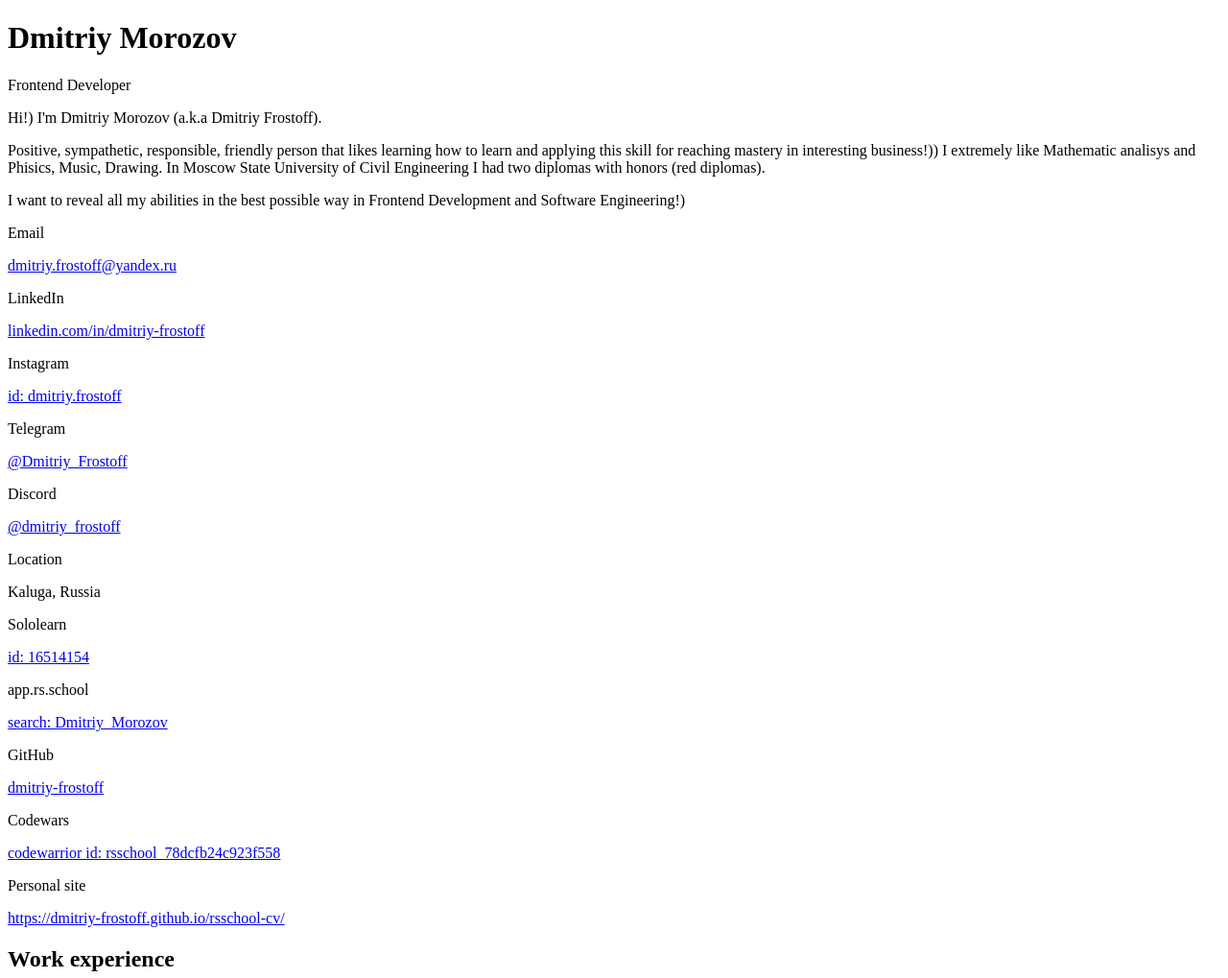
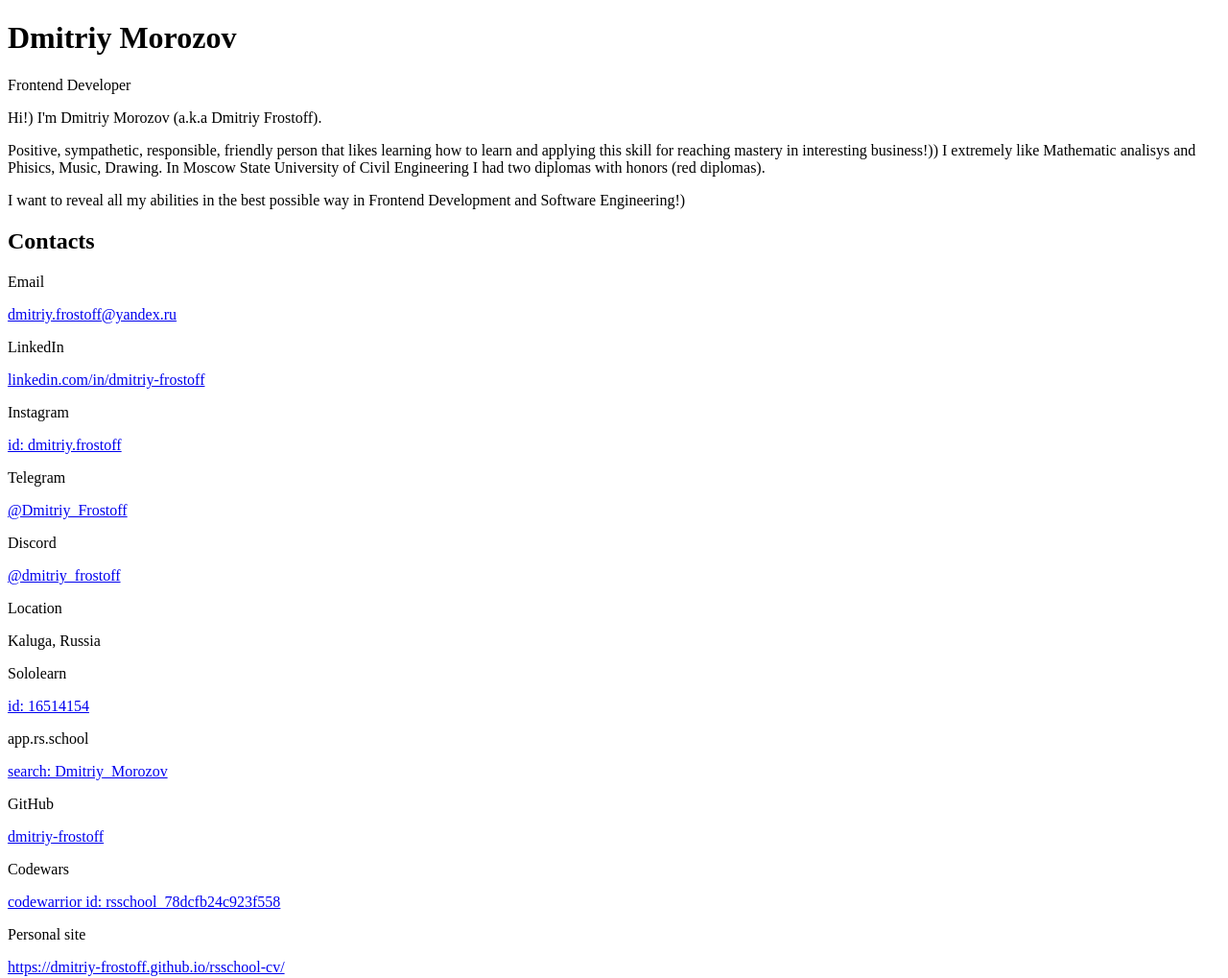
Before and after one commit to Dmitriy-Frostoff/cv-brief, a website: page CV/src/pages/index.html in a window 1280 px wide. Shown: the top 1019 px of the page at 96% size. Drawn offline with Linux system fonts and the light colour scheme.

Commit message:
fix(work-experience, contacts): fix problems found via validator.w3.org

```diff
--- a/CV/src/entities/contacts/ui/contacts.module.scss
+++ b/CV/src/entities/contacts/ui/contacts.module.scss
@@ -1,6 +1,21 @@
 @use '../../../shared/ui/common styles/index' as ui_common;
 
 .contacts {
+  // Position
+
+  // block-model
+  row-gap: var(--gap-beetween-paragraphs);
+
+  // Typography
+
+  // Decoration
+
+  // Animation
+
+  // Various
+}
+
+.contacts__wrapper {
   // Position
 
   // block-model
--- a/CV/src/pages/index.html
+++ b/CV/src/pages/index.html
@@ -49,7 +49,9 @@
           </div>
         </div>
         <!-- Contacts section start -->
-        <section class="layout-two-columns contacts">
+        <section class="layout-one-column contacts">
+          <h2 class="title-h2">Contacts</h2>
+          <div class="layout-two-columns contacts__wrapper">
             <div class="layout-one-column contacts__container">
               <!-- contact email start -->
               <div class="layout-one-column contacts__container">
@@ -149,6 +151,7 @@
 
               <!-- contact rsschool-cv end -->
             </div>
+          </div>
         </section>
 
         <!-- Contacts section end -->
@@ -178,8 +181,10 @@
                   <li>development of applications (Webpack 5, JavaScript, TypeScript, SCSS / CSS, HTML);</li>
                   <li>learning the modern stack of technologies and methodologies of Frontend development;</li>
                   <li>learning how to write "Clean code". Formatting of own code and commits messages using ESLint, Prettier, Husky;</li>
+                  <li>
                     learning Software Development Lifecycle (SDLC), Software Engineering, getting acknowledge to the basics of Agile (Scrum, Kanban) and Waterfall Software
                     Development Methodology;
+                  </li>
                   <li>independent search for solutions to emerging technical problems and up-to-date technical information to complete the tasks set;</li>
                   <li>development within the time limits set in the TOR;</li>
                   <li>code review of other students' work based on the established TOR (Cross-Check);</li>
```
Also changed, not shown: CV/src/entities/contacts/ui/_contacts.html (+4 -1 lines), CV/src/entities/work-experience/ui/Frontend developer/_The-Rolling-Scopes-School-2022.09-present.html (+4 -2 lines). Lines whose indentation alone changed are shown as unchanged.
